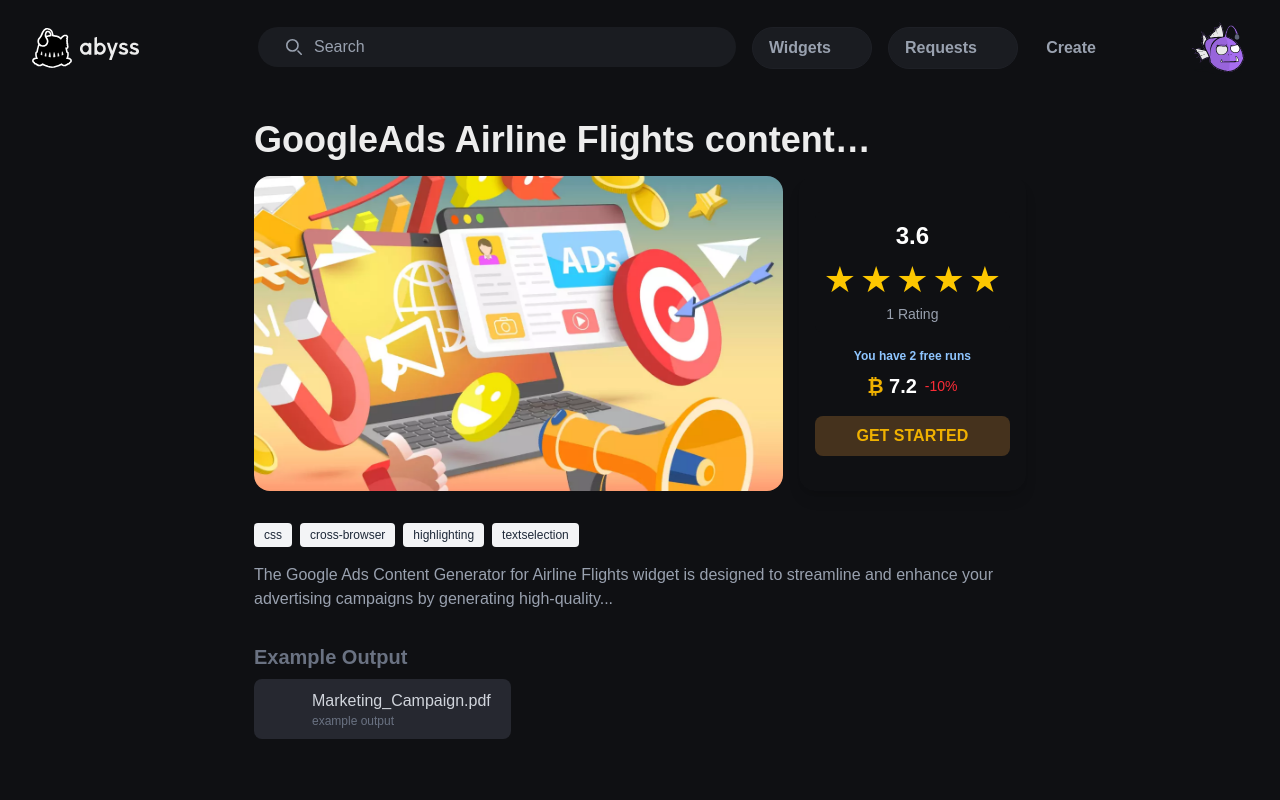
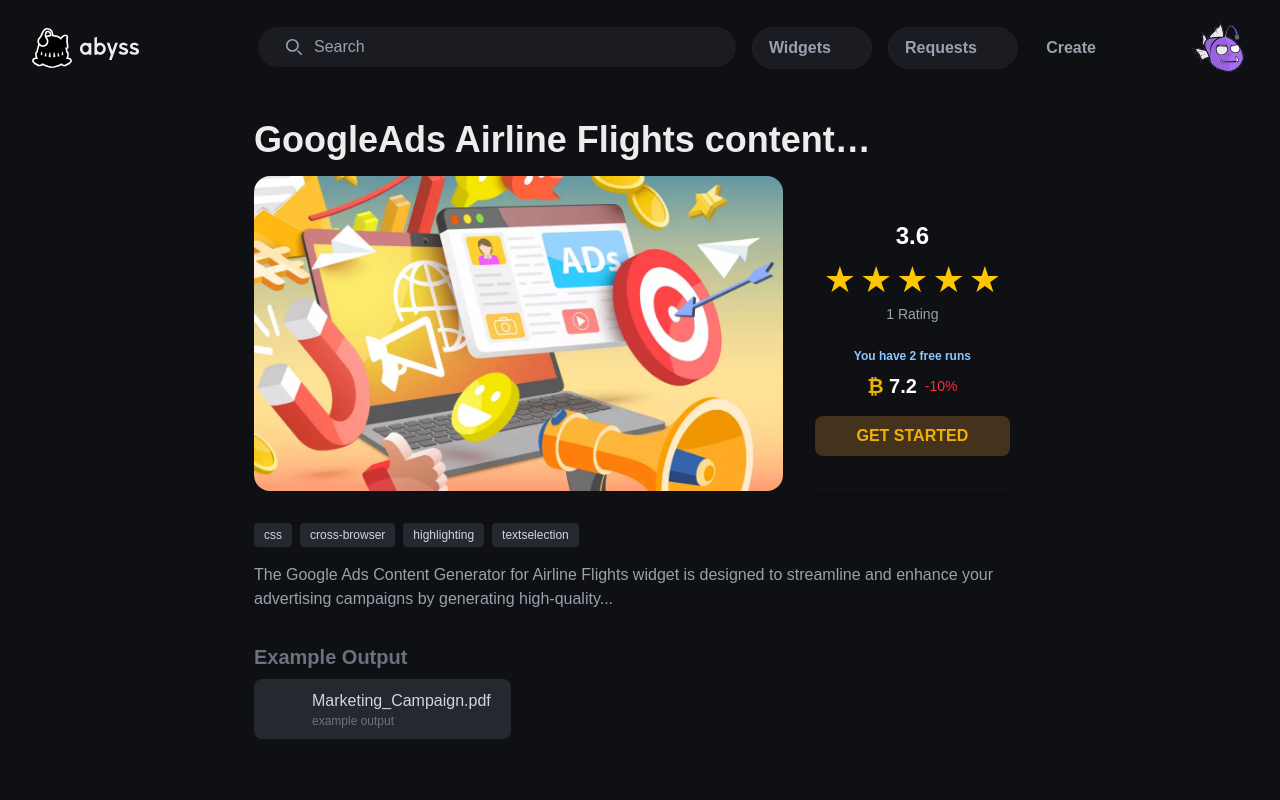
Before and after one commit to yonashalefom/abyss-widget, a Next.js app: page /widget-details in a window 1280 px wide. Shown: the top 800 px of the page. Built offline with nearby package versions, Linux system fonts and the light colour scheme; some icons are missing.

Commit message:
another minor fix

```diff
--- a/src/components/list-item/ListItem.tsx
+++ b/src/components/list-item/ListItem.tsx
@@ -22,7 +22,7 @@
                 ref={ref}
                 role="article"
                 tabIndex={onItemClick ? 0 : -1}
-                className="dark:bg-card-bg rounded-xl border border-card-hover border-solid p-4 shadow-sm hover:bg-card-mouse-hover transition duration-200 relative cursor-pointer"
+                className="dark:bg-card-bg bg-card-bg rounded-xl border border-card-hover border-solid p-4 shadow-sm hover:bg-card-mouse-hover transition duration-200 relative cursor-pointer"
                 onClick={onItemClick}
             >
                 {/* Title Section */}
--- a/src/components/ui/Tag.tsx
+++ b/src/components/ui/Tag.tsx
@@ -9,7 +9,7 @@
         variants: {
             // Define a "variant" prop for different color schemes if needed
             variant: {
-                default: 'bg-gray-100 text-gray-800 dark:bg-colorbadge dark:text-gray-300',
+                default: ' bg-colorbadge dark:bg-colorbadge text-gray-300 dark:text-gray-300',
                 // You could add more variants here (e.g., primary, secondary etc.)
                 primary: 'bg-blue-100 text-blue-800 dark:bg-blue-600 dark:text-blue-100',
                 secondary: 'bg-green-100 text-green-800 dark:bg-green-600 dark:text-green-100',
--- a/src/layout/header/Header.tsx
+++ b/src/layout/header/Header.tsx
@@ -54,7 +54,7 @@
                         </div>
                     </Link>
                     <Link
-                        className="group mr-4 text-gray-400 font-bold dark:hover:text-white  py-2 px-2 hover:bg-accent focus:ring-4 focus:ring-blue-300 rounded-full text-base  dark:hover:bg-abyssaccent focus:outline-none dark:focus:ring-blue-800"
+                        className="group mr-4 text-gray-400 font-bold dark:hover:text-white hover:text-white py-2 px-2 hover:bg-accent focus:ring-4 focus:ring-blue-300 rounded-full text-base  dark:hover:bg-abyssaccent hover:bg-abyssaccent focus:outline-none dark:focus:ring-blue-800"
                         href="/widgets">
                         <div className="flex justify-center items-center">
                             <Icon icon="tabler:bell-filled" className="size-6"/>
```
